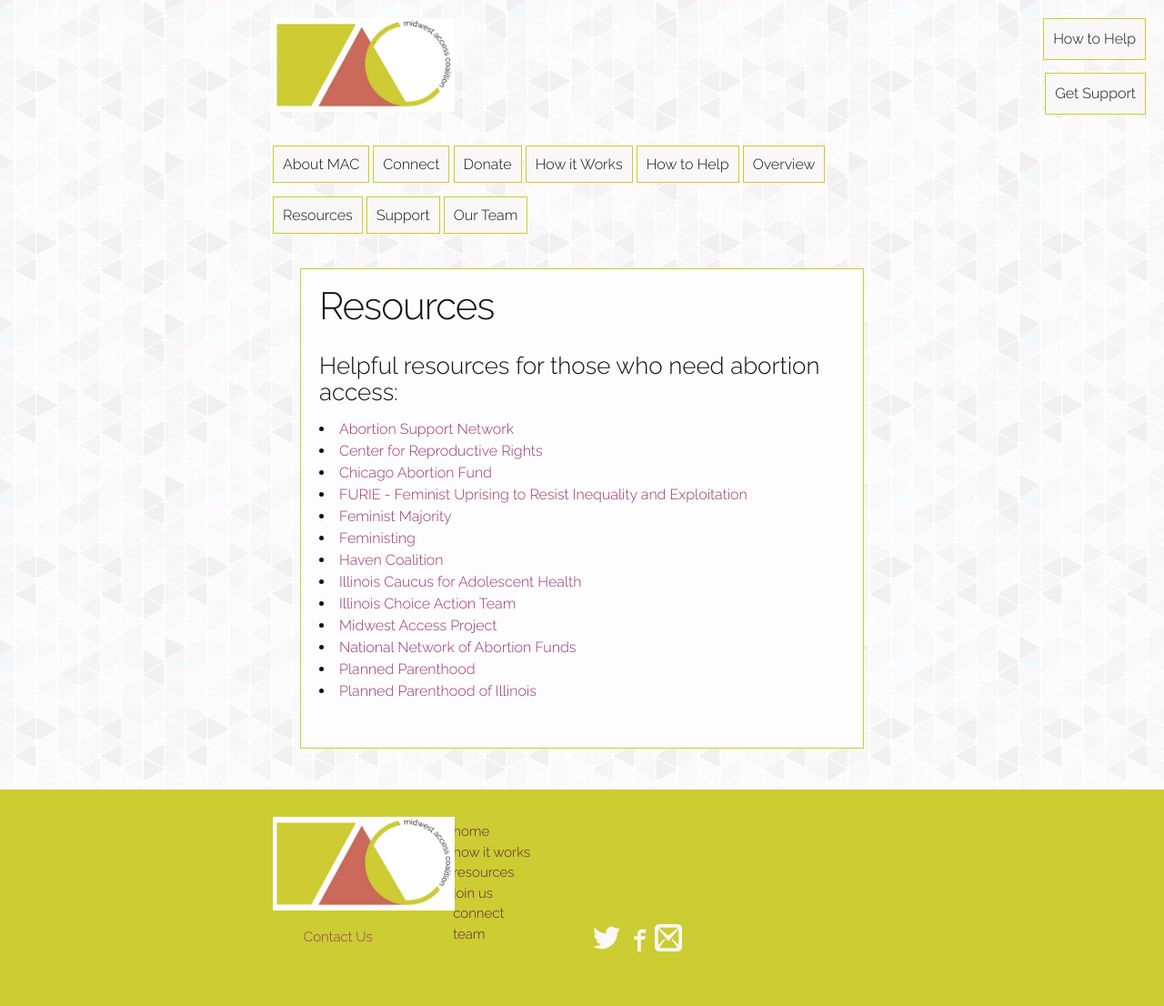
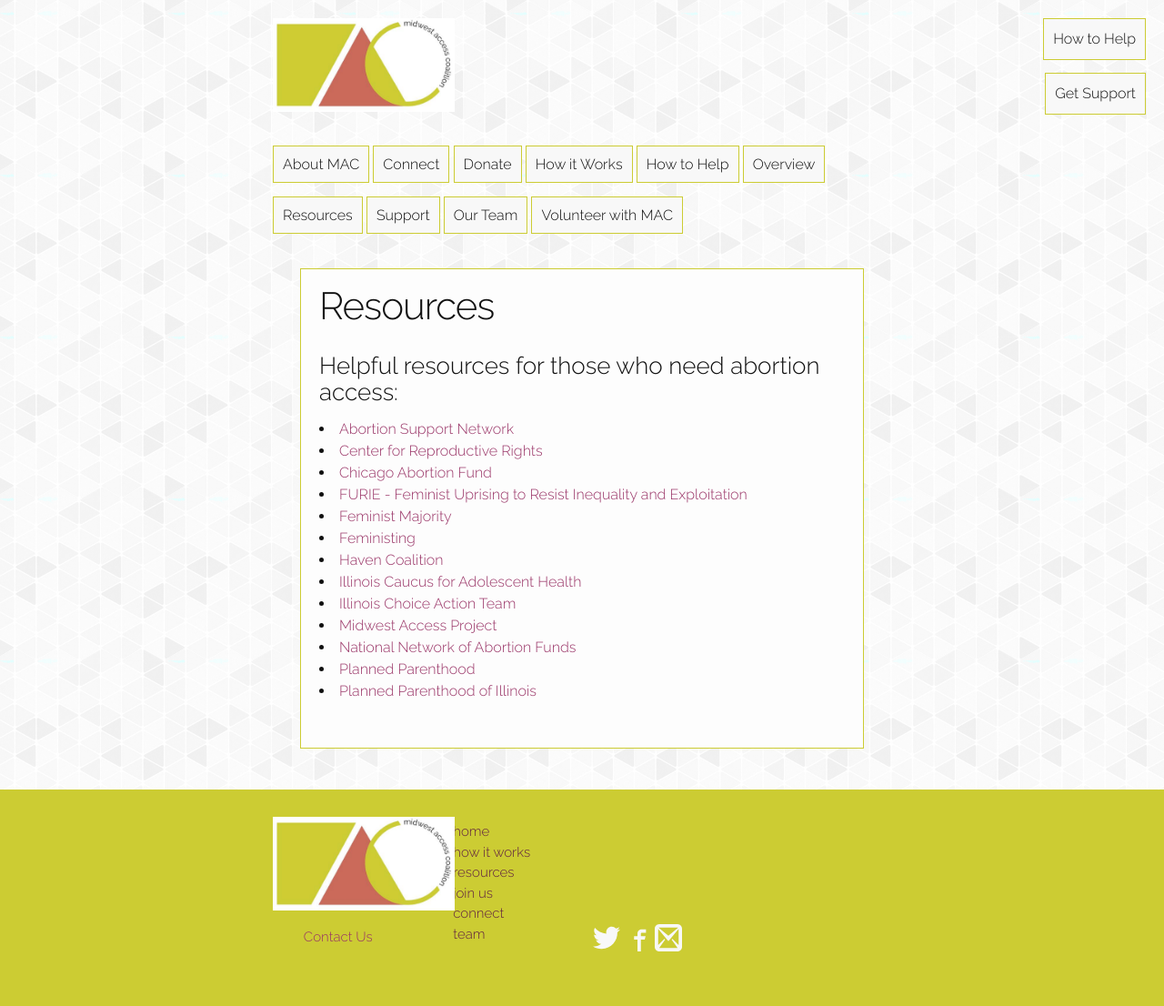
Before and after one commit to emmajellz/midwestaccesscoalition.github.io, a Jekyll site: the page built from resources.html, in a window 1280 px wide. Shown: the whole page at 91% size. Built offline with Jekyll 4.4.1, drawn with Linux system fonts in a browser that asks for light colours.

Commit message:
added logo options and a volunteer page

```diff
--- a/how-to-help.html
+++ b/how-to-help.html
@@ -19,9 +19,11 @@
 </div>
 
 <div>
-	{% include volunteer.html %}
+	<a href="volunteer.html">Become a MAC volunteer!</a>
 </div>
 
 <div>
+	<h4>Not sure about volunteering?</h4>
+	<p>As we're a grassroots, community-funded organization, <a href="donate.html">making a donation</a> is also a great way to help MAC!</p>
 	{% include paypal.html %}
 </div>
--- a/resources.html
+++ b/resources.html
@@ -1,7 +1,6 @@
 ---
 title: Resources
 layout: page
-
 ---
 
 <h3>Helpful resources for those who need abortion access:</h3>
--- /dev/null
+++ b/volunteer.html
@@ -0,0 +1,8 @@
+---
+title: Volunteer with MAC
+layout: page
+---
+
+<div>
+	{% include volunteer.html %}
+</div>
```
Also changed, not shown: img/mac-2.png (added), img/mac-logo-1.png (added).
